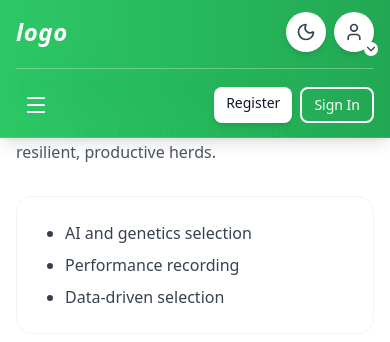
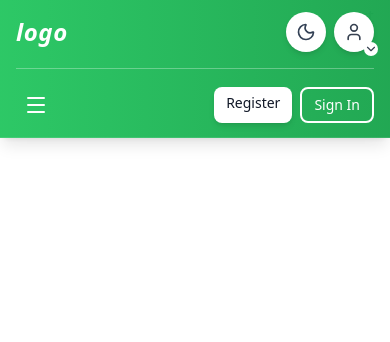
Before and after one commit to ndayiringiye/EverGrow-Farms_Ltd, a React app in the folder frontend/: page /breeding-program in a window 390 px wide. Shown: the top 342 px of the page. Built offline with nearby package versions, Linux system fonts and the light colour scheme; the HTML template or start-up script is replaced by a standard one.

Commit message:
feat:/register ui design improved successfully

```diff
--- a/frontend/src/Pages/Register.jsx
+++ b/frontend/src/Pages/Register.jsx
@@ -128,7 +128,7 @@ export default function Register() {
 
                             <div className='flex justify-center gap-x-6'>
                                 <div className="group animate-slideUp" style={{ animationDelay: '0.2s' }}>
-                                    <div className="relative mt-4">
+                                    <div className="relative">
                                         <Mail className="absolute left-3 top-1/2 -translate-y-1/2 text-gray-400 dark:text-gray-500 w-5 h-5" />
                                         <input
                                             type="email"
@@ -141,24 +141,17 @@ export default function Register() {
                                     </div>
                                 </div>
 
-                                {/* Password Field */}
                                 <div className="group animate-slideUp" style={{ animationDelay: '0.3s' }}>
-                                    <label htmlFor="password" className="block text-sm font-semibold text-gray-700 dark:text-gray-300 mb-2 transition-colors">
-                                        Password
-                                    </label>
                                     <div className="relative">
-                                        <Lock className="absolute left-3 top-1/2 -translate-y-1/2 text-gray-400 dark:text-gray-500 w-5 h-5 transition-colors group-focus-within:text-green-500" />
+                                        <Lock className="absolute left-3 top-1/2 -translate-y-1/2 text-gray-400 dark:text-gray-500 w-5 h-5" />
                                         <input
                                             type={showPassword ? "text" : "password"}
-                                            id="password"
                                             name="password"
                                             value={formData.password}
                                             onChange={handleChange}
-                                            placeholder="Create a strong password"
-                                            required
-                                            className="w-full pl-11 pr-12 py-3.5 border-b-2 border-gray-300 dark:border-slate-600 bg-white dark:bg-slate-700 text-gray-900 dark:text-white rounded-xl focus:ring-2 focus:ring-green-500 focus:border-green-500 dark:focus:border-green-500 transition-all outline-none placeholder:text-gray-400 dark:placeholder:text-gray-500"
+                                            placeholder="Password"
+                                            className="w-full pl-11 pr-12 py-3 border-b border-gray-300 dark:border-slate-600 bg-transparent focus:border-green-500 outline-none transition-colors"
                                         />
-                                    </div>
                                         <button
                                             type="button"
                                             onClick={() => setShowPassword(!showPassword)}
@@ -168,8 +161,7 @@ export default function Register() {
                                         </button>
                                     </div>
                                 </div>
-
-                            {/* Additional Options */}
+                            </div>
                             <div className="flex items-center justify-between text-sm animate-fadeIn" style={{ animationDelay: '0.4s' }}>
                                 <button
                                     type="button"
@@ -314,7 +306,6 @@ export default function Register() {
                                 </div>
                             </div>
 
-                            {/* Phone Number */}
                             <div className="group">
                                 <label htmlFor="phone" className="block text-sm font-semibold text-gray-700 dark:text-gray-300 mb-2">
                                     Phone Number
@@ -332,8 +323,6 @@ export default function Register() {
                                     />
                                 </div>
                             </div>
-
-                            {/* Company */}
                             <div className="group">
                                 <label htmlFor="company" className="block text-sm font-semibold text-gray-700 dark:text-gray-300 mb-2">
                                     Company Name
--- a/frontend/src/Pages/investment/BreedingProgram.jsx
+++ b/frontend/src/Pages/investment/BreedingProgram.jsx
@@ -3,14 +3,13 @@ import SectionHeader from '../../components/common/SectionHeader';
 
 export default function BreedingProgram() {
   return (
-    <div className="px-4 md:px-6 py-10">
-      <SectionHeader eyebrow="Investment" title="Breeding Program" subtitle="Genetics and performance tracking to build resilient, productive herds." />
-      <div className="rounded-2xl border border-gray-100 dark:border-white/10 bg-white/70 dark:bg-white/5 p-6">
-        <ul className="list-disc pl-6 text-gray-700 dark:text-gray-200 space-y-2">
-          <li>AI and genetics selection</li>
-          <li>Performance recording</li>
-          <li>Data-driven selection</li>
-        </ul>
+    <div>
+      <div className='flex justify-between items-center w-11/12 mx-auto '>
+        <div>
+        <h1 className='text-gray-100/5 dark:blue-900/10'>breeding services</h1>
+        <div className='h-2 w-3 text-green-500 hover:text-gray-100'></div>
+        </div>
+        <span>next</span>
       </div>
     </div>
   );
```
Also changed, not shown: 1 other file (tests, documents, lock files or other folders). Lines whose indentation alone changed are shown as unchanged.
